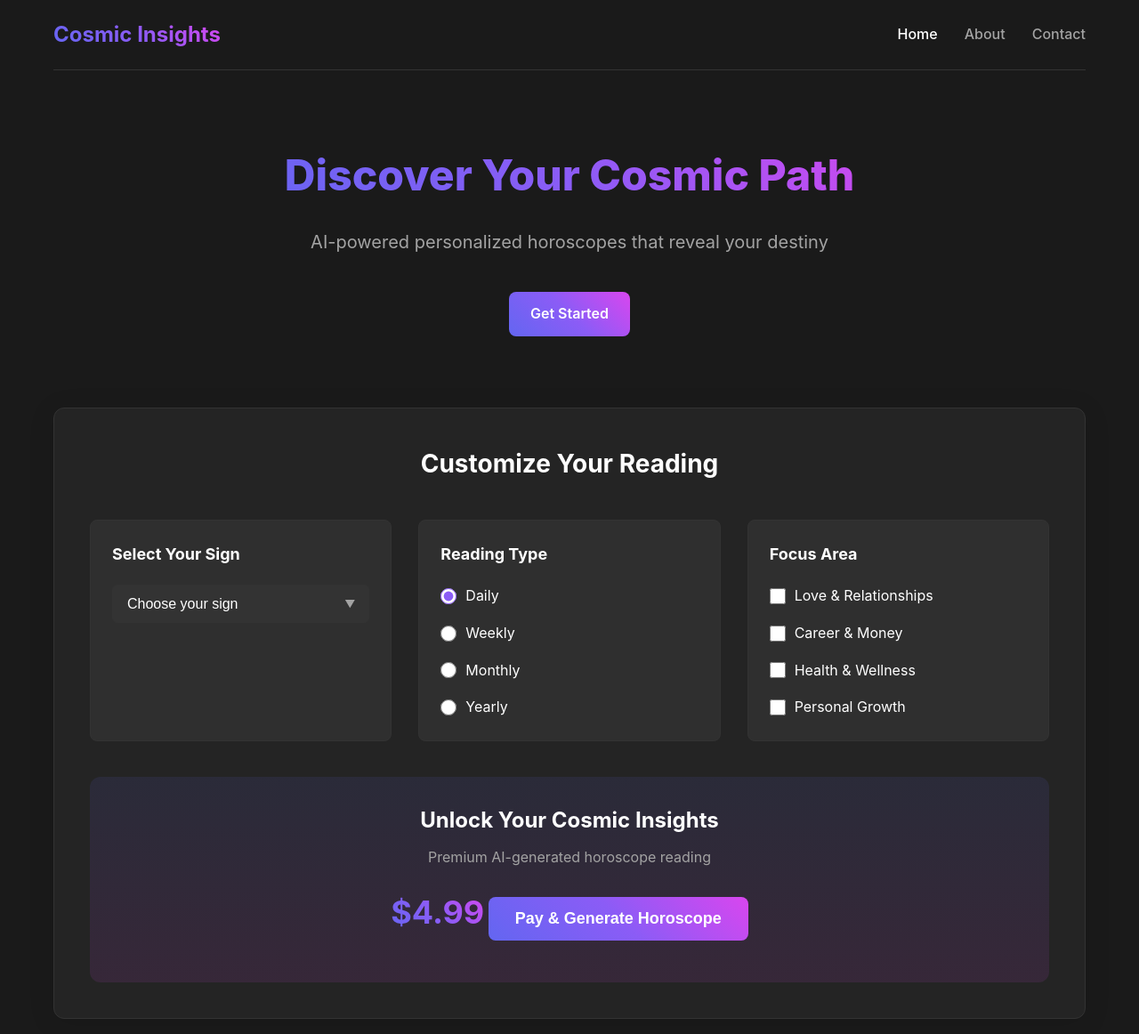
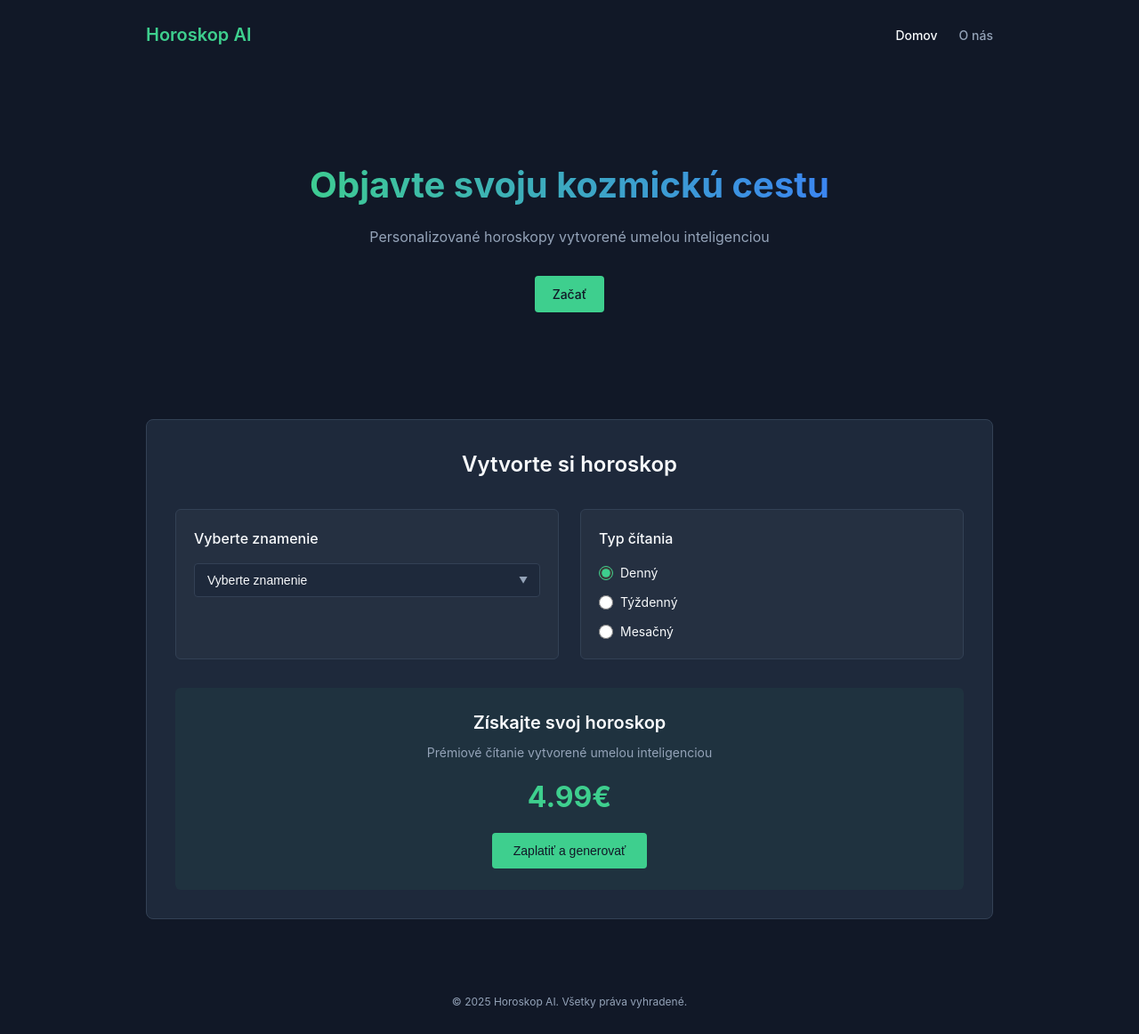
Before and after one commit to kyranxx/Horoscope-app, a plain HTML site: page index.html in a window 1280 px wide. Shown: the top 1162 px of the page at 89% size. Drawn offline with Linux system fonts and the light colour scheme.

Commit message:
Redesign app to be more minimalistic, translate to Slovak, match Supabase style

```diff
--- a/index.html
+++ b/index.html
@@ -1,111 +1,84 @@
 <!DOCTYPE html>
-<html lang="en">
+<html lang="sk">
 <head>
     <meta charset="UTF-8">
     <meta name="viewport" content="width=device-width, initial-scale=1.0">
-    <title>Cosmic Insights - AI Horoscope</title>
+    <title>Horoskop AI - Váš osobný vesmírny sprievodca</title>
     <link rel="stylesheet" href="styles.css">
 </head>
 <body>
     <div class="container">
         <header>
-            <div class="logo">Cosmic Insights</div>
+            <div class="logo">Horoskop AI</div>
             <nav>
                 <ul>
-                    <li><a href="#" class="active">Home</a></li>
-                    <li><a href="#">About</a></li>
-                    <li><a href="#">Contact</a></li>
+                    <li><a href="#" class="active">Domov</a></li>
+                    <li><a href="#">O nás</a></li>
                 </ul>
             </nav>
         </header>
 
         <main>
             <section class="hero">
-                <h1>Discover Your Cosmic Path</h1>
-                <p>AI-powered personalized horoscopes that reveal your destiny</p>
-                <div class="gradient-button">Get Started</div>
+                <h1>Objavte svoju kozmickú cestu</h1>
+                <p>Personalizované horoskopy vytvorené umelou inteligenciou</p>
+                <div class="gradient-button">Začať</div>
             </section>
 
             <section class="selection-panel">
-                <h2>Customize Your Reading</h2>
+                <h2>Vytvorte si horoskop</h2>
                 <div class="options-grid">
                     <div class="option-card">
-                        <h3>Select Your Sign</h3>
+                        <h3>Vyberte znamenie</h3>
                         <div class="select-wrapper">
                             <select id="zodiac-sign">
-                                <option value="">Choose your sign</option>
-                                <option value="aries">Aries (Mar 21 - Apr 19)</option>
-                                <option value="taurus">Taurus (Apr 20 - May 20)</option>
-                                <option value="gemini">Gemini (May 21 - Jun 20)</option>
-                                <option value="cancer">Cancer (Jun 21 - Jul 22)</option>
-                                <option value="leo">Leo (Jul 23 - Aug 22)</option>
-                                <option value="virgo">Virgo (Aug 23 - Sep 22)</option>
-                                <option value="libra">Libra (Sep 23 - Oct 22)</option>
-                                <option value="scorpio">Scorpio (Oct 23 - Nov 21)</option>
-                                <option value="sagittarius">Sagittarius (Nov 22 - Dec 21)</option>
-                                <option value="capricorn">Capricorn (Dec 22 - Jan 19)</option>
-                                <option value="aquarius">Aquarius (Jan 20 - Feb 18)</option>
-                                <option value="pisces">Pisces (Feb 19 - Mar 20)</option>
+                                <option value="">Vyberte znamenie</option>
+                                <option value="aries">Baran (21.3. - 19.4.)</option>
+                                <option value="taurus">Býk (20.4. - 20.5.)</option>
+                                <option value="gemini">Blíženci (21.5. - 20.6.)</option>
+                                <option value="cancer">Rak (21.6. - 22.7.)</option>
+                                <option value="leo">Lev (23.7. - 22.8.)</option>
+                                <option value="virgo">Panna (23.8. - 22.9.)</option>
+                                <option value="libra">Váhy (23.9. - 22.10.)</option>
+                                <option value="scorpio">Škorpión (23.10. - 21.11.)</option>
+                                <option value="sagittarius">Strelec (22.11. - 21.12.)</option>
+                                <option value="capricorn">Kozorožec (22.12. - 19.1.)</option>
+                                <option value="aquarius">Vodnár (20.1. - 18.2.)</option>
+                                <option value="pisces">Ryby (19.2. - 20.3.)</option>
                             </select>
                         </div>
                     </div>
 
                     <div class="option-card">
-                        <h3>Reading Type</h3>
+                        <h3>Typ čítania</h3>
                         <div class="radio-options">
                             <label>
                                 <input type="radio" name="reading-type" value="daily" checked>
-                                <span>Daily</span>
+                                <span>Denný</span>
                             </label>
                             <label>
                                 <input type="radio" name="reading-type" value="weekly">
-                                <span>Weekly</span>
+                                <span>Týždenný</span>
                             </label>
                             <label>
                                 <input type="radio" name="reading-type" value="monthly">
-                                <span>Monthly</span>
-                            </label>
-                            <label>
-                                <input type="radio" name="reading-type" value="yearly">
-                                <span>Yearly</span>
-                            </label>
-                        </div>
-                    </div>
-
-                    <div class="option-card">
-                        <h3>Focus Area</h3>
-                        <div class="checkbox-options">
-                            <label>
-                                <input type="checkbox" name="focus" value="love">
-                                <span>Love & Relationships</span>
-                            </label>
-                            <label>
-                                <input type="checkbox" name="focus" value="career">
-                                <span>Career & Money</span>
-                            </label>
-                            <label>
-                                <input type="checkbox" name="focus" value="health">
-                                <span>Health & Wellness</span>
-                            </label>
-                            <label>
-                                <input type="checkbox" name="focus" value="personal">
-                                <span>Personal Growth</span>
+                                <span>Mesačný</span>
                             </label>
                         </div>
                     </div>
                 </div>
 
                 <div class="payment-section">
-                    <h3>Unlock Your Cosmic Insights</h3>
-                    <p>Premium AI-generated horoscope reading</p>
-                    <div class="price">$4.99</div>
-                    <button class="gradient-button payment-button">Pay & Generate Horoscope</button>
+                    <h3>Získajte svoj horoskop</h3>
+                    <p>Prémiové čítanie vytvorené umelou inteligenciou</p>
+                    <div class="price">4.99€</div>
+                    <button class="gradient-button payment-button">Zaplatiť a generovať</button>
                 </div>
             </section>
         </main>
 
         <footer>
-            <p>&copy; 2025 Cosmic Insights. All rights reserved.</p>
+            <p>&copy; 2025 Horoskop AI. Všetky práva vyhradené.</p>
         </footer>
     </div>
 
--- a/styles.css
+++ b/styles.css
@@ -1,11 +1,12 @@
 :root {
-    --bg-dark: #1a1a1a;
-    --bg-card: #242424;
-    --text-primary: #ffffff;
-    --text-secondary: #a3a3a3;
-    --accent-gradient: linear-gradient(45deg, #6366f1, #8b5cf6, #d946ef);
-    --border-color: #333333;
-    --input-bg: #333333;
+    --bg-dark: #111827;
+    --bg-card: #1e293b;
+    --text-primary: #f8fafc;
+    --text-secondary: #94a3b8;
+    --accent-color: #3ecf8e;
+    --accent-gradient: linear-gradient(90deg, #3ecf8e, #3b82f6);
+    --border-color: #334155;
+    --input-bg: #1e293b;
     --success: #10b981;
     --error: #ef4444;
 }
@@ -17,16 +18,16 @@
 }
 
 body {
-    font-family: 'Inter', -apple-system, BlinkMacSystemFont, 'Segoe UI', Roboto, Oxygen, Ubuntu, Cantarell, 'Open Sans', 'Helvetica Neue', sans-serif;
+    font-family: 'Inter', -apple-system, BlinkMacSystemFont, 'Segoe UI', sans-serif;
     background-color: var(--bg-dark);
     color: var(--text-primary);
-    line-height: 1.6;
+    line-height: 1.5;
 }
 
 .container {
-    max-width: 1200px;
+    max-width: 1000px;
     margin: 0 auto;
-    padding: 0 20px;
+    padding: 0 24px;
 }
 
 /* Header */
@@ -34,30 +35,28 @@ header {
     display: flex;
     justify-content: space-between;
     align-items: center;
-    padding: 20px 0;
-    border-bottom: 1px solid var(--border-color);
+    padding: 24px 0;
+    margin-bottom: 40px;
 }
 
 .logo {
-    font-size: 24px;
-    font-weight: 700;
-    background: var(--accent-gradient);
-    -webkit-background-clip: text;
-    background-clip: text;
-    color: transparent;
+    font-size: 20px;
+    font-weight: 600;
+    color: var(--accent-color);
 }
 
 nav ul {
     display: flex;
     list-style: none;
-    gap: 30px;
+    gap: 24px;
 }
 
 nav a {
     color: var(--text-secondary);
     text-decoration: none;
     font-weight: 500;
-    transition: color 0.3s;
+    font-size: 14px;
+    transition: color 0.2s;
 }
 
 nav a:hover, nav a.active {
@@ -67,15 +66,15 @@ nav a:hover, nav a.active {
 /* Hero Section */
 .hero {
     text-align: center;
-    padding: 80px 0;
-    max-width: 800px;
-    margin: 0 auto;
+    padding: 60px 0;
+    max-width: 640px;
+    margin: 0 auto 60px;
 }
 
 .hero h1 {
-    font-size: 48px;
-    font-weight: 800;
-    margin-bottom: 20px;
+    font-size: 40px;
+    font-weight: 700;
+    margin-bottom: 16px;
     background: var(--accent-gradient);
     -webkit-background-clip: text;
     background-clip: text;
@@ -83,64 +82,65 @@ nav a:hover, nav a.active {
 }
 
 .hero p {
-    font-size: 20px;
+    font-size: 16px;
     color: var(--text-secondary);
-    margin-bottom: 40px;
+    margin-bottom: 32px;
 }
 
 /* Buttons */
 .gradient-button {
     display: inline-block;
-    background: var(--accent-gradient);
-    color: white;
-    padding: 12px 24px;
-    border-radius: 8px;
-    font-weight: 600;
+    background: var(--accent-color);
+    color: #111827;
+    padding: 10px 20px;
+    border-radius: 4px;
+    font-weight: 500;
     cursor: pointer;
-    transition: opacity 0.3s, transform 0.2s;
+    transition: all 0.2s;
     border: none;
-    font-size: 16px;
+    font-size: 14px;
 }
 
 .gradient-button:hover {
-    opacity: 0.9;
-    transform: translateY(-2px);
+    transform: translateY(-1px);
+    box-shadow: 0 4px 12px rgba(62, 207, 142, 0.2);
 }
 
 /* Selection Panel */
 .selection-panel {
     background-color: var(--bg-card);
-    border-radius: 12px;
-    padding: 40px;
-    margin-bottom: 80px;
-    box-shadow: 0 4px 30px rgba(0, 0, 0, 0.1);
+    border-radius: 8px;
+    padding: 32px;
+    margin-bottom: 60px;
     border: 1px solid var(--border-color);
 }
 
 .selection-panel h2 {
     text-align: center;
-    margin-bottom: 40px;
-    font-size: 28px;
+    margin-bottom: 32px;
+    font-size: 24px;
+    font-weight: 600;
 }
 
 .options-grid {
     display: grid;
-    grid-template-columns: repeat(auto-fit, minmax(300px, 1fr));
-    gap: 30px;
-    margin-bottom: 40px;
+    grid-template-columns: repeat(auto-fit, minmax(280px, 1fr));
+    gap: 24px;
+    margin-bottom: 32px;
 }
 
 .option-card {
-    background-color: rgba(255, 255, 255, 0.05);
-    border-radius: 8px;
-    padding: 24px;
+    background-color: rgba(255, 255, 255, 0.03);
+    border-radius: 6px;
+    padding: 20px;
     border: 1px solid var(--border-color);
 }
 
 .option-card h3 {
-    margin-bottom: 20px;
-    font-size: 18px;
+    margin-bottom: 16px;
+    font-size: 16px;
     color: var(--text-primary);
+    font-weight: 500;
 }
 
 /* Form Elements */
@@ -150,12 +150,12 @@ nav a:hover, nav a.active {
 
 select {
     width: 100%;
-    padding: 12px 16px;
+    padding: 10px 14px;
     background-color: var(--input-bg);
     border: 1px solid var(--border-color);
-    border-radius: 6px;
+    border-radius: 4px;
     color: var(--text-primary);
-    font-size: 16px;
+    font-size: 14px;
     appearance: none;
     cursor: pointer;
 }
@@ -163,89 +163,87 @@ select {
 .select-wrapper::after {
     content: '▼';
     position: absolute;
-    right: 16px;
+    right: 14px;
     top: 50%;
     transform: translateY(-50%);
     color: var(--text-secondary);
     pointer-events: none;
-    font-size: 12px;
+    font-size: 10px;
 }
 
-.radio-options, .checkbox-options {
+.radio-options {
     display: flex;
     flex-direction: column;
-    gap: 16px;
+    gap: 12px;
 }
 
 label {
     display: flex;
     align-items: center;
     cursor: pointer;
+    font-size: 14px;
 }
 
-input[type="radio"], input[type="checkbox"] {
-    margin-right: 10px;
-    accent-color: #8b5cf6;
-    width: 18px;
-    height: 18px;
+input[type="radio"] {
+    margin-right: 8px;
+    accent-color: var(--accent-color);
+    width: 16px;
+    height: 16px;
 }
 
 /* Payment Section */
 .payment-section {
     text-align: center;
-    padding: 30px;
-    background: linear-gradient(rgba(99, 102, 241, 0.1), rgba(217, 70, 239, 0.1));
-    border-radius: 12px;
-    margin-top: 40px;
+    padding: 24px;
+    background-color: rgba(62, 207, 142, 0.05);
+    border-radius: 6px;
+    margin-top: 32px;
 }
 
 .payment-section h3 {
-    font-size: 24px;
-    margin-bottom: 10px;
+    font-size: 20px;
+    margin-bottom: 8px;
+    font-weight: 600;
 }
 
 .payment-section p {
     color: var(--text-secondary);
-    margin-bottom: 20px;
+    margin-bottom: 16px;
+    font-size: 14px;
 }
 
 .price {
-    font-size: 36px;
+    font-size: 32px;
     font-weight: 700;
-    margin-bottom: 20px;
-    background: var(--accent-gradient);
-    -webkit-background-clip: text;
-    background-clip: text;
-    color: transparent;
-    display: inline-block;
+    margin-bottom: 16px;
+    color: var(--accent-color);
 }
 
 .payment-button {
-    padding: 14px 30px;
-    font-size: 18px;
+    padding: 12px 24px;
 }
 
 /* Footer */
 footer {
     text-align: center;
-    padding: 30px 0;
+    padding: 24px 0;
     color: var(--text-secondary);
-    border-top: 1px solid var(--border-color);
-    font-size: 14px;
+    font-size: 12px;
+    margin-top: 40px;
 }
 
 /* Responsive */
-@media (max-width: 768px) {
+@media (max-width: 640px) {
     .hero h1 {
-        font-size: 36px;
+        font-size: 32px;
     }
 
     .hero p {
-        font-size: 18px;
+        font-size: 14px;
     }
 
     .selection-panel {
-        padding: 30px 20px;
+        padding: 24px 16px;
     }
 
     .options-grid {
@@ -254,10 +252,6 @@ footer {
 
     header {
         flex-direction: column;
-        gap: 20px;
-    }
-
-    nav ul {
-        gap: 20px;
+        gap: 16px;
     }
 }
```
Also changed, not shown: app.js (+19 -26 lines), 1 other file.
